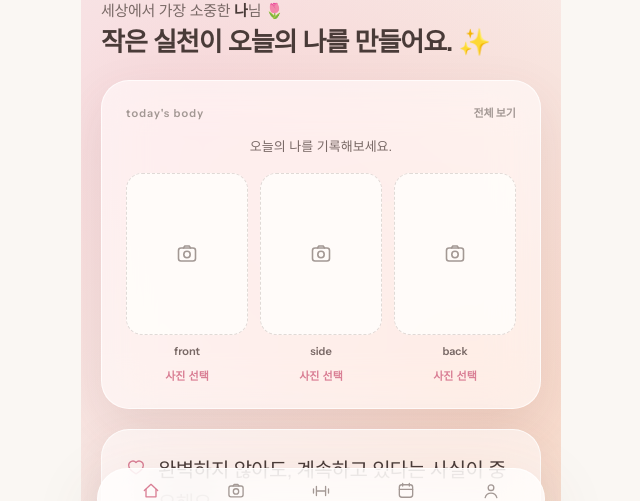
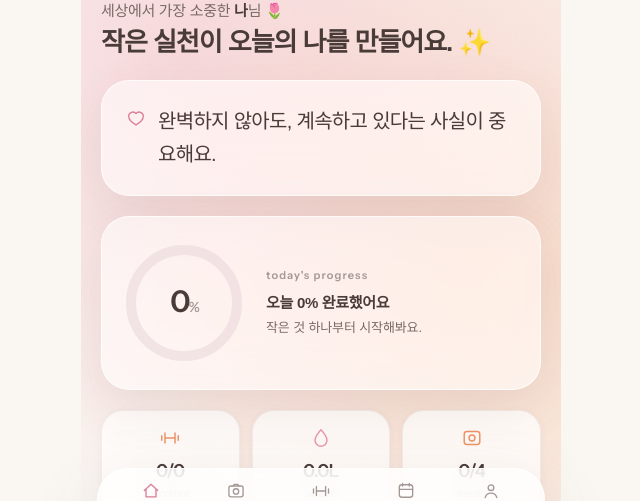
Before and after one commit to pageatelier/shapeme, a Next.js app: page / in a window 1280 px wide. Shown: the part 254-755 px from the top of the page, without its empty margins (319-959 px from the left). Built offline with nearby package versions, Linux system fonts and the light colour scheme; no server answers.

Commit message:
Remove Today's Body card from Home (already shown at top of Body page)

```diff
--- a/src/app/(main)/page.tsx
+++ b/src/app/(main)/page.tsx
@@ -5,7 +5,6 @@ import { HomeMealGrid } from "@/components/HomeMealGrid";
 import { HomeWaterCard } from "@/components/HomeWaterCard";
 import { ProgressRing } from "@/components/ProgressRing";
 import { SetDots } from "@/components/SetDots";
-import { TodayBodyCard } from "@/components/body/TodayBodyCard";
 import { DumbbellIcon, HeartIcon, MealIcon, WaterDropIcon } from "@/components/icons";
 import { TogetherStories } from "@/components/together/TogetherStories";
 import { todayIsoDate, weekdayIndex } from "@/lib/body/date";
@@ -91,8 +90,6 @@ export default async function TodayPage() {
           {dailyMessage}
         </h1>
       </div>
-
-      <TodayBodyCard entry={todayBodyEntry} />
 
       {settings.selfLoveMessageEnabled && (
         <div className="glass-card flex items-start gap-3 p-6">
```
